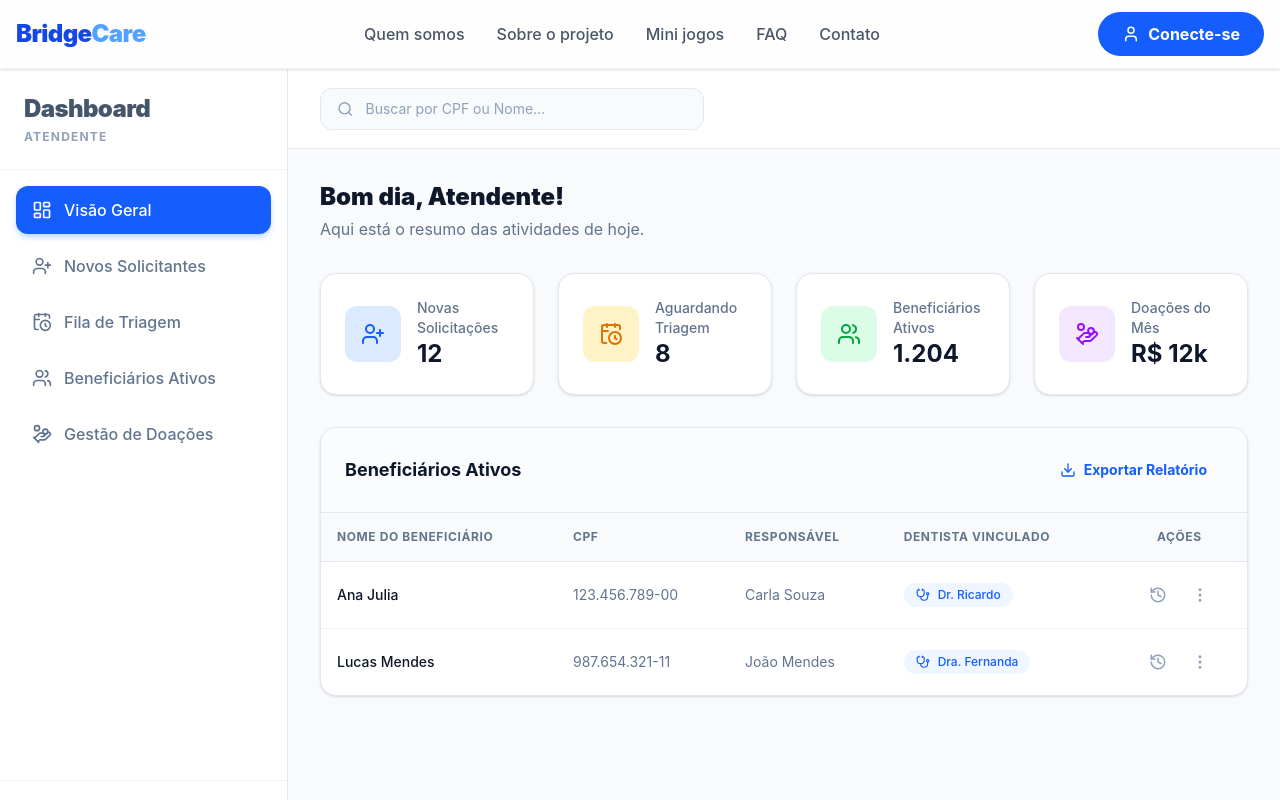
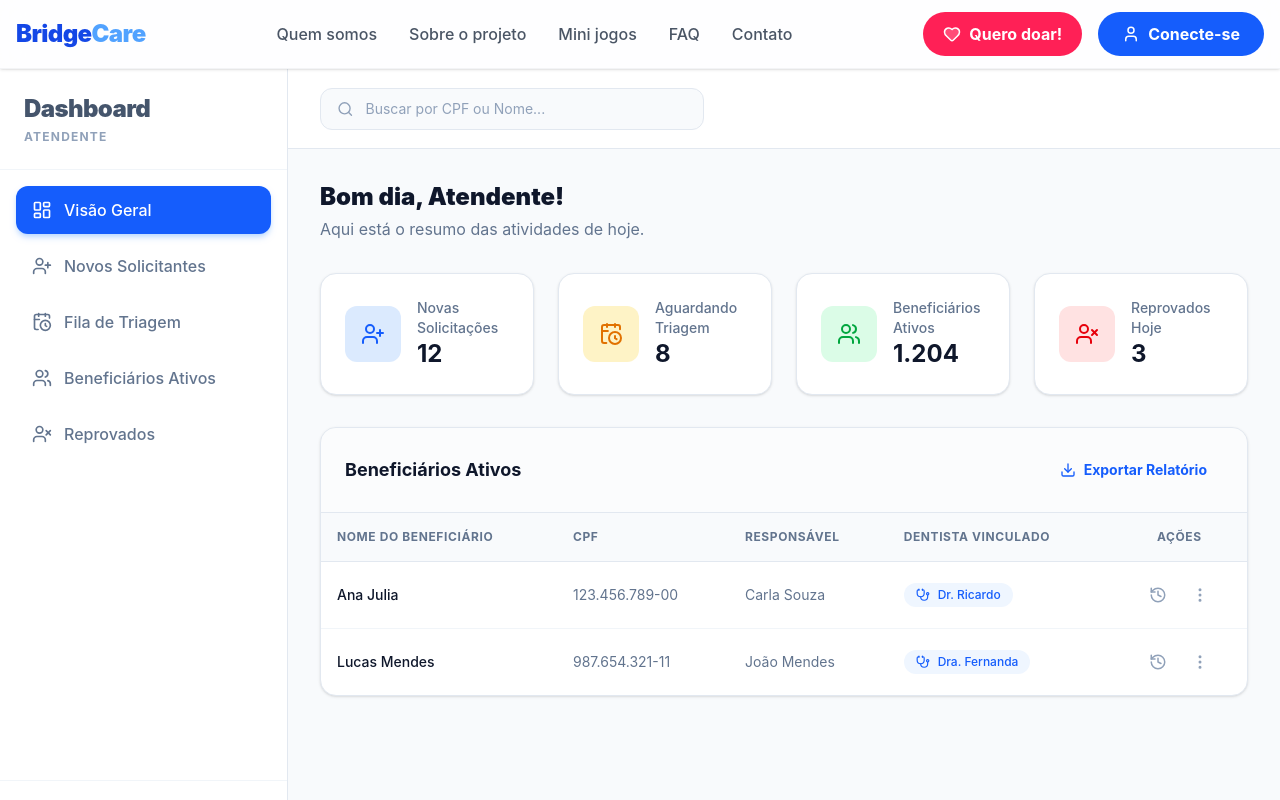
Before and after one commit to PedroBegali/BridgeCare_Sprint_3, a React (Vite) app: page /dashboard-atendente in a window 1280 px wide. Shown: the top 800 px of the page. Built offline with nearby package versions, Linux system fonts and the light colour scheme.

Commit message:
feat: Conectanto link´s externos de doação e de contato

```diff
--- a/src/components/Header.tsx
+++ b/src/components/Header.tsx
@@ -1,6 +1,6 @@
 import { useState } from "react";
 import { Link } from "react-router-dom";
-import { User, Menu, X } from "lucide-react";
+import { User, Menu, X, Heart } from "lucide-react";
 
 function Header() {
   const [isMenuOpen, setIsMenuOpen] = useState(false);
@@ -40,7 +40,17 @@ function Header() {
           ))}
         </nav>
 
-        <div className="flex items-center gap-4">
+        <div className="flex items-center gap-3 md:gap-4">
+          <a
+            href="https://paybox.doare.org/paybox?payboxId=83fed202-df0f-4665-9c74-688a834028d4"
+            target="_blank"
+            rel="noopener noreferrer"
+            className="hidden sm:flex items-center gap-2 bg-rose-500 text-white px-5 py-2.5 rounded-full font-bold hover:bg-rose-600 hover:shadow-lg hover:shadow-rose-200 active:scale-95 transition-all"
+          >
+            <Heart size={18} className="fill-white/20" />
+            <span className="hidden lg:inline">Quero doar!</span>
+          </a>
+
           <Link
             className="hidden sm:flex items-center gap-2 bg-blue-600 text-white px-6 py-2.5 rounded-full font-bold hover:bg-blue-700 hover:shadow-lg active:scale-95 transition-all"
             to="/login"
@@ -77,6 +87,19 @@ function Header() {
               {link.label}
             </Link>
           ))}
+
+          <div className="flex flex-col gap-3 pt-2">
+            <a
+              href="https://paybox.doare.org/paybox?payboxId=83fed202-df0f-4665-9c74-688a834028d4"
+              target="_blank"
+              rel="noopener noreferrer"
+              className="flex items-center justify-center gap-2 bg-rose-500 text-white px-6 py-4 rounded-2xl font-bold active:scale-95 transition-all"
+              onClick={() => setIsMenuOpen(false)}
+            >
+              <Heart size={20} className="fill-white/20" />
+              Quero doar!
+            </a>
+
             <Link
               className="flex items-center justify-center gap-2 bg-blue-600 text-white px-6 py-4 rounded-2xl font-bold active:scale-95 transition-all"
               to="/login"
@@ -85,6 +108,7 @@ function Header() {
               <User size={20} />
               Conecte-se
             </Link>
+          </div>
         </nav>
       </div>
     </header>
--- a/src/pages/Contato.tsx
+++ b/src/pages/Contato.tsx
@@ -11,6 +11,7 @@ type ContatoFormData = {
 
 const Contato = () => {
   const [enviado, setEnviado] = useState(false);
+  const [enviando, setEnviando] = useState(false);
 
   const {
     register,
@@ -19,14 +20,40 @@ const Contato = () => {
     formState: { errors },
   } = useForm<ContatoFormData>();
 
-  const onSubmit = (data: ContatoFormData) => {
-    console.log("Dados validados com UseForm:", data);
+  const onSubmit = async (data: ContatoFormData) => {
+    setEnviando(true);
+
+    try {
+      await fetch("https://formsubmit.co/ajax/pedrobegali27@gmail.com", {
+        method: "POST",
+        headers: {
+          "Content-Type": "application/json",
+          Accept: "application/json",
+        },
+        body: JSON.stringify({
+          _subject: `Novo Contato pelo Site - ${data.nome}`,
+          _template: "table",
+          _captcha: "false",
+          Nome: data.nome,
+          Email: data.email,
+          Telefone: data.tel,
+          Mensagem: data.mensagem,
+        }),
+      });
+
       setEnviado(true);
 
       setTimeout(() => {
         setEnviado(false);
         reset();
       }, 4000);
+
+    } catch (error) {
+      console.error("Erro ao enviar contato:", error);
+      alert("Ocorreu um erro ao enviar sua mensagem. Tente novamente mais tarde.");
+    } finally {
+      setEnviando(false);
+    }
   };
 
   return (
@@ -192,10 +219,19 @@ const Contato = () => {
 
               <button
                 type="submit"
-                className="w-full bg-blue-600 text-white font-bold py-4 rounded-xl hover:bg-blue-700 active:scale-[0.98] transition-all shadow-lg shadow-blue-200 flex items-center justify-center gap-2"
+                disabled={enviando}
+                className={`w-full text-white font-bold py-4 rounded-xl active:scale-[0.98] transition-all shadow-lg flex items-center justify-center gap-2 ${
+                  enviando ? "bg-blue-400 cursor-not-allowed shadow-none" : "bg-blue-600 hover:bg-blue-700 shadow-blue-200"
+                }`}
               >
+                {enviando ? (
+                  "Enviando Mensagem..."
+                ) : (
+                  <>
                     <Send size={18} />
                     Enviar Mensagem
+                  </>
+                )}
               </button>
             </form>
           </div>
--- a/src/pages/DashboardAtendente.tsx
+++ b/src/pages/DashboardAtendente.tsx
@@ -8,9 +8,7 @@ import {
   EarOff,
   History,
   LayoutDashboard,
-  HandCoins,
   MoreVertical,
-  FileText,
   Download,
   Stethoscope,
   X,
@@ -18,6 +16,8 @@ import {
   Clock,
   MapPin,
   CheckCircle2,
+  UserX,
+  Trash2,
 } from "lucide-react";
 
 const EstatisticaCard = ({ titulo, valor, icone: Icon, cor }: any) => (
@@ -101,6 +101,7 @@ const DashboardAtendente = () => {
       situacao: "AN",
     },
   ];
+
   const aprovados = [
     {
       id: 101,
@@ -120,63 +121,67 @@ const DashboardAtendente = () => {
     },
   ];
 
-  const doacoes = [
+  const [listaReprovados, setListaReprovados] = useState([
     {
-      id: 1,
-      doador: "Empresa XPTO",
-      valor: "R$ 5.000,00",
-      data: "12/05/2026",
-      tipo: "Única",
+      id: 203,
+      nome: "Thiago Lima",
+      dt_nascimento: "2009-11-05",
+      libras: "N",
+      telefone: "(11) 98888-7777",
+      email: "thiago@email.com",
+      situacao: "RP",
+      motivo: "Fora da faixa etária",
     },
     {
-      id: 2,
-      doador: "Carlos Silva",
-      valor: "R$ 150,00",
-      data: "10/05/2026",
-      tipo: "Mensal",
+      id: 202,
+      nome: "Camila Silva",
+      dt_nascimento: "2012-04-12",
+      libras: "S",
+      telefone: "(11) 97777-6666",
+      email: "camila.silva@email.com",
+      situacao: "RP",
+      motivo: "Não compareceu na triagem",
     },
-  ];
+    {
+      id: 204,
+      nome: "Francisco Alves",
+      dt_nascimento: "2001-10-06",
+      libras: "N",
+      telefone: "(11) 98888-7777",
+      email: "chico@email.com",
+      situacao: "RP",
+      motivo: "Tratamento não oferecido pela ONG",
+    }
+  ]);
+
+  const handleExcluirReprovado = (id: number, nome: string) => {
+    const confirmacao = window.confirm(
+      `Tem certeza que deseja excluir permanentemente o registro de ${nome}?`
+    );
+
+    if (confirmacao) {
+      const novaLista = listaReprovados.filter((item) => item.id !== id);
+      setListaReprovados(novaLista);
+    }
+  };
 
   const menuItems = [
     { id: "dashboard", icon: LayoutDashboard, label: "Visão Geral" },
     { id: "novos", icon: UserPlus, label: "Novos Solicitantes" },
     { id: "triagem", icon: CalendarClock, label: "Fila de Triagem" },
     { id: "beneficiarios", icon: Users, label: "Beneficiários Ativos" },
-    { id: "doacoes", icon: HandCoins, label: "Gestão de Doações" },
+    { id: "reprovados", icon: UserX, label: "Reprovados" },
   ];
 
   const [isModalOpen, setIsModalOpen] = useState(false);
   const [cadastroSucesso, setCadastroSucesso] = useState(false);
 
-  const {
-    register,
-    handleSubmit,
-    setValue,
-    reset,
-  } = useForm();
+  const { register, handleSubmit, setValue, reset } = useForm();
 
   const proximasTriagens = [
-    {
-      id: "TR-101",
-      data: "15/05/2026",
-      hora: "08:00 as 12:00",
-      local: "Posto Central",
-      vagas: 5,
-    },
-    {
-      id: "TR-102",
-      data: "18/05/2026",
-      hora: "13:00 as 17:00",
-      local: "Posto Central",
-      vagas: 2,
-    },
-    {
-      id: "TR-103",
-      data: "22/05/2026",
-      hora: "08:00 as 12:00",
-      local: "Posto Norte",
-      vagas: 10,
-    },
+    { id: "TR-101", data: "15/05/2026", hora: "08:00 as 12:00", local: "Posto Central", vagas: 5 },
+    { id: "TR-102", data: "18/05/2026", hora: "13:00 as 17:00", local: "Posto Central", vagas: 2 },
+    { id: "TR-103", data: "22/05/2026", hora: "08:00 as 12:00", local: "Posto Norte", vagas: 10 },
   ];
 
   const buscarCEP = async (e: any) => {
@@ -189,7 +194,6 @@ const DashboardAtendente = () => {
           setValue("rua", data.logradouro);
           setValue("bairro", data.bairro);
           setValue("cidade", data.localidade);
-
           document.getElementById("numeroEndereco")?.focus();
         }
       } catch (error) {
@@ -302,10 +306,10 @@ const DashboardAtendente = () => {
                   cor="bg-green-100 text-green-600"
                 />
                 <EstatisticaCard
-                  titulo="Doações do Mês"
-                  valor="R$ 12k"
-                  icone={HandCoins}
-                  cor="bg-purple-100 text-purple-600"
+                  titulo="Reprovados Hoje"
+                  valor={listaReprovados.length}
+                  icone={UserX}
+                  cor="bg-red-100 text-red-600"
                 />
               </div>
 
@@ -387,48 +391,93 @@ const DashboardAtendente = () => {
             </div>
           )}
 
-          {secaoAtiva === "doacoes" && (
+          {secaoAtiva === "reprovados" && (
             <div className="animate-in fade-in slide-in-from-bottom-4 duration-500 space-y-6">
-              <div className="flex justify-between items-center">
               <h2 className="text-2xl font-black text-slate-900">
-                  Relatório de Doações
+                Solicitações Reprovadas
               </h2>
-                <button className="bg-slate-900 text-white px-5 py-2.5 rounded-xl text-sm font-bold flex items-center gap-2 hover:bg-slate-800">
-                  <FileText size={16} /> Gerar Relatório PDF
+
+              {listaReprovados.length === 0 ? (
+                <div className="bg-white p-12 rounded-3xl border border-slate-200 text-center">
+                  <div className="w-16 h-16 bg-slate-100 text-slate-400 rounded-full flex items-center justify-center mx-auto mb-4">
+                    <CheckCircle2 size={32} />
+                  </div>
+                  <h3 className="text-xl font-bold text-slate-900">Nenhum reprovado na lista</h3>
+                  <p className="text-slate-500 mt-1">A lista de registros arquivados está vazia no momento.</p>
+                </div>
+              ) : (
+                <div className="grid grid-cols-1 lg:grid-cols-2 gap-6">
+                  {listaReprovados.map((s) => (
+                    <div
+                      key={s.id}
+                      className="bg-slate-50 p-6 rounded-2xl border border-slate-200 shadow-sm flex flex-col justify-between transition-all"
+                    >
+                      <div className="flex justify-between items-start mb-6">
+                        <div className="flex items-center gap-4">
+                          <div className="w-12 h-12 bg-red-100 rounded-full flex items-center justify-center text-red-600 shrink-0">
+                            <UserX size={20} />
+                          </div>
+                          <div>
+                            <h4 className="font-bold text-slate-900 text-lg leading-tight">
+                              {s.nome}
+                            </h4>
+                            <p className="text-xs text-slate-500 mt-1">
+                              Nasc: {s.dt_nascimento}
+                            </p>
+                          </div>
+                        </div>
+
+                        {s.libras === "S" && (
+                          <span className="bg-purple-100 text-purple-700 text-xs font-bold px-3 py-1.5 rounded-full flex items-center gap-1.5 shrink-0">
+                            <EarOff size={14} /> LIBRAS
+                          </span>
+                        )}
+                      </div>
+
+                      {s.libras === "S" ? (
+                        <div className="bg-white p-4 rounded-xl border border-slate-200 mb-6 flex flex-col gap-1">
+                          <span className="text-[10px] font-black uppercase tracking-wider text-slate-500">
+                            E-mail de Contato
+                          </span>
+                          <span className="text-sm font-medium text-slate-700">
+                            {s.email}
+                          </span>
+                        </div>
+                      ) : (
+                        <div className="bg-white p-4 rounded-xl border border-slate-200 mb-6 flex flex-col gap-1">
+                          <span className="text-[10px] font-black uppercase tracking-wider text-slate-500">
+                            Telefone de Contato
+                          </span>
+                          <span className="text-sm font-medium text-slate-700">
+                            {s.telefone}
+                          </span>
+                        </div>
+                      )}
+
+
+                      <div className="flex gap-3">
+                        <div className="flex-1 bg-red-50 text-red-600 font-bold py-3 px-4 rounded-xl border border-red-100 flex items-center text-xs tracking-widest uppercase">
+                          <span className="truncate">Motivo: {s.motivo}</span>
+                        </div>
+
+                        <button
+                          onClick={() => handleExcluirReprovado(s.id, s.nome)}
+                          title="Excluir Permanentemente"
+                          className="w-12 h-12 shrink-0 bg-white text-slate-400 border border-slate-200 rounded-xl hover:bg-red-50 hover:text-red-600 hover:border-red-200 transition-all flex items-center justify-center active:scale-95 shadow-sm"
+                        >
+                          <Trash2 size={18} />
                         </button>
                       </div>
-              <div className="bg-white border border-slate-200 rounded-2xl shadow-sm overflow-hidden">
-                <table className="w-full text-left border-collapse">
-                  <thead>
-                    <tr className="bg-slate-50 text-slate-500 text-xs uppercase tracking-wider border-b border-slate-200">
-                      <th className="p-4 font-bold">Doador</th>
-                      <th className="p-4 font-bold">Valor</th>
-                      <th className="p-4 font-bold">Periodicidade</th>
-                      <th className="p-4 font-bold">Data</th>
-                    </tr>
-                  </thead>
-                  <tbody className="divide-y divide-slate-100 text-sm">
-                    {doacoes.map((d) => (
-                      <tr key={d.id}>
-                        <td className="p-4 font-medium text-slate-900">
-                          {d.doador}
-                        </td>
-                        <td className="p-4 font-bold text-green-600">
-                          {d.valor}
-                        </td>
-                        <td className="p-4 text-slate-500">{d.tipo}</td>
-                        <td className="p-4 text-slate-500">{d.data}</td>
-                      </tr>
+                    </div>
                   ))}
-                  </tbody>
-                </table>
                 </div>
+              )}
             </div>
           )}
         </div>
 
         {isModalOpen && (
-          <div className="fixed inset-0 z-[100] flex items-center justify-center p-4 bg-slate-900/60 backdrop-blur-sm animate-in fade-in duration-300">
+          <div className="fixed inset-0 z-100 flex items-center justify-center p-4 bg-slate-900/60 backdrop-blur-sm animate-in fade-in duration-300">
             <div className="bg-white w-full max-w-6xl max-h-[95vh] rounded-3xl shadow-2xl flex flex-col overflow-hidden animate-in zoom-in-95">
               <div className="flex justify-between items-center p-6 border-b border-slate-100 bg-slate-50">
                 <div>
@@ -436,8 +485,7 @@ const DashboardAtendente = () => {
                     Finalizar Cadastro - Pré-Beneficiário
                   </h2>
                   <p className="text-sm text-slate-500 font-medium">
-                    Preencha os dados e agende a triagem com o paciente na
-                    linha.
+                    Preencha os dados e agende a triagem com o paciente na linha.
                   </p>
                 </div>
                 <button
@@ -450,7 +498,7 @@ const DashboardAtendente = () => {
 
               {!cadastroSucesso ? (
                 <div className="flex flex-col lg:flex-row flex-1 overflow-hidden">
-                  <div className="flex-[2] p-8 overflow-y-auto border-r border-slate-100">
+                  <div className="flex-2 p-8 overflow-y-auto border-r border-slate-100">
                     <form
                       id="formCadastro"
                       onSubmit={handleSubmit(onSubmitCadastro)}
@@ -476,9 +524,7 @@ const DashboardAtendente = () => {
                             </label>
                             <input
                               type="date"
-                              {...register("dataNascimento", {
-                                required: true,
-                              })}
+                              {...register("dataNascimento", { required: true })}
                               className="w-full p-3 bg-slate-50 border border-slate-200 rounded-xl outline-none focus:border-blue-500"
                             />
                           </div>
@@ -586,9 +632,7 @@ const DashboardAtendente = () => {
                           </label>
                           <textarea
                             placeholder="Descreva brevemente os sintomas informados..."
-                            {...register("problemaDentario", {
-                              required: true,
-                            })}
+                            {...register("problemaDentario", { required: true })}
                             className="w-full p-3 bg-slate-50 border border-slate-200 rounded-xl outline-none focus:border-blue-500 resize-none"
                           ></textarea>
                         </div>
@@ -617,8 +661,7 @@ const DashboardAtendente = () => {
 
                     <p className="text-sm text-slate-500 mb-6">
                       Informe estas datas ao paciente. <br />
-                      <strong>Dica:</strong> Clique em um card para
-                      auto-preencher o ID no formulário.
+                      <strong>Dica:</strong> Clique em um card para auto-preencher o ID no formulário.
                     </p>
 
                     <div className="space-y-4">
```
Also changed, not shown: src/pages/DashboardDentista.tsx (+38 -30 lines). Lines whose indentation alone changed are shown as unchanged.
